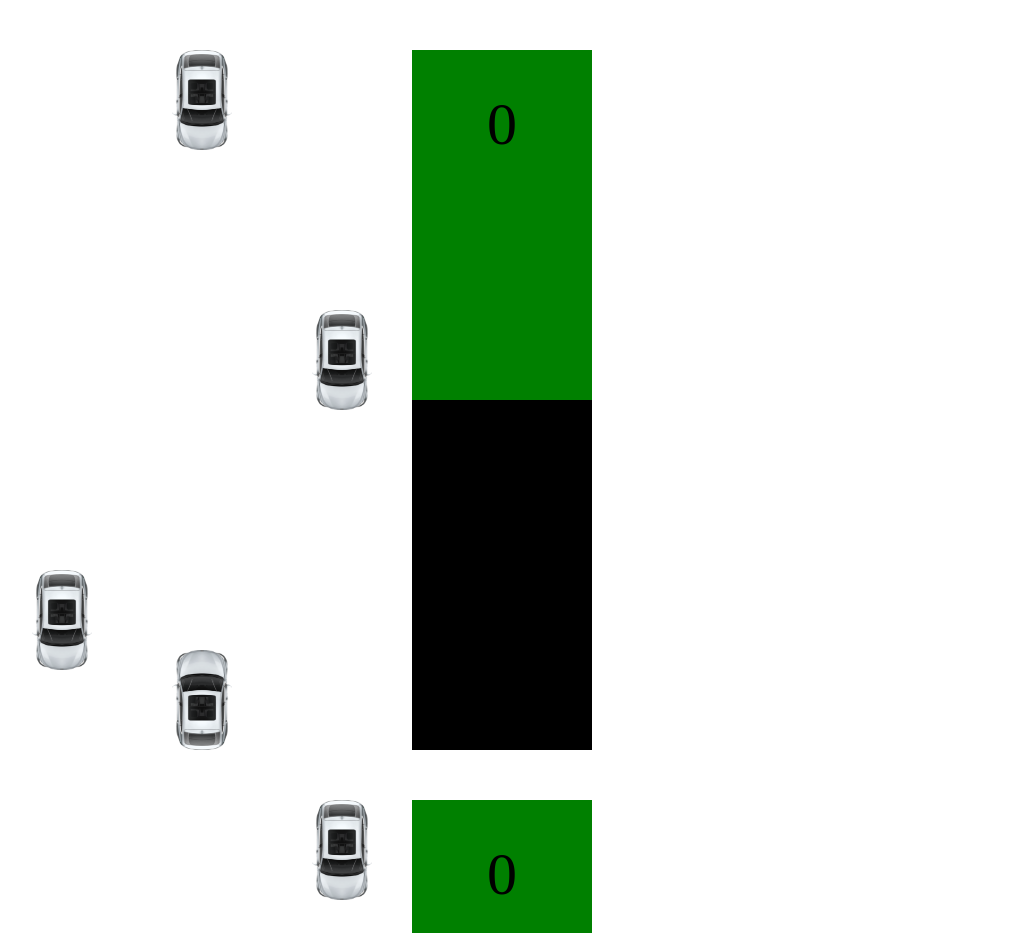
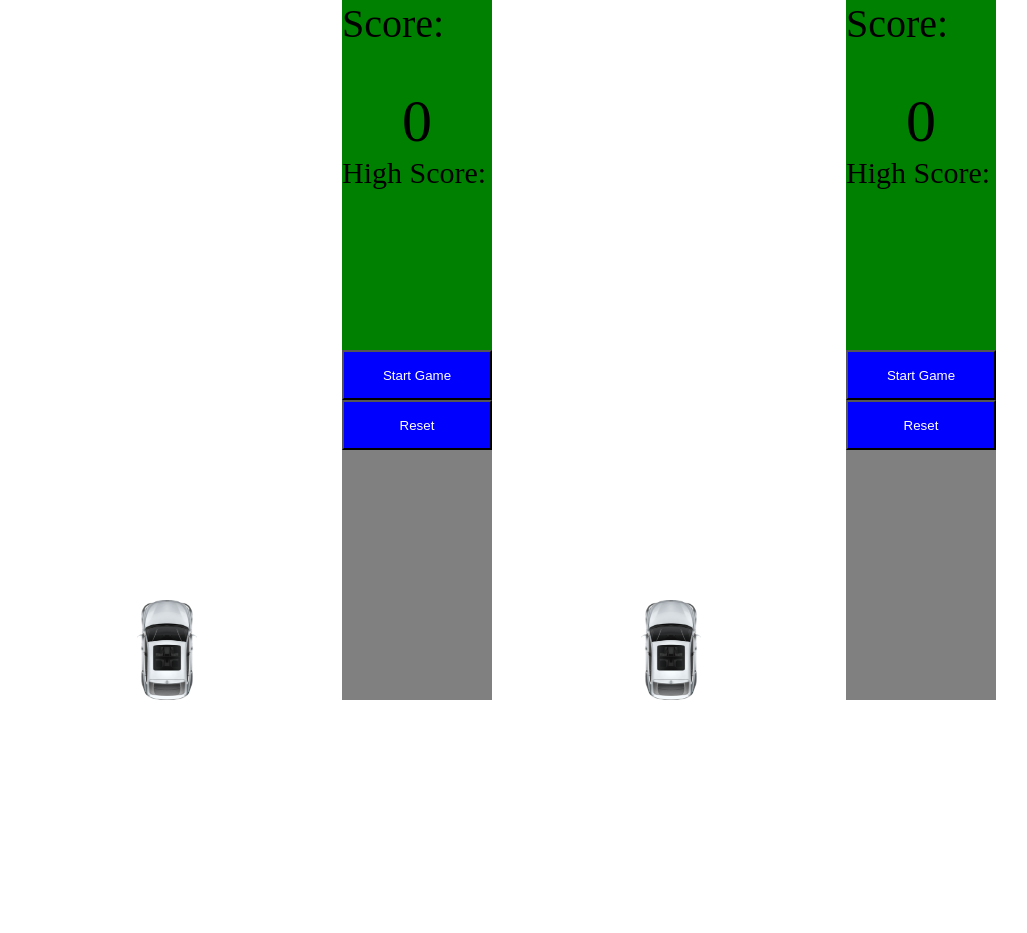
Before and after one commit to punyabz8/leapfrog, a plain HTML site: page javaScript/Assignment-4-Car-Lane-Game/index.html in a window 1280 px wide. Shown: the top 933 px of the page, without its empty margins (8-1035 px from the left). After the commit the page ends 800 px from the top, so only its background shows below. Drawn offline with Linux system fonts and the light colour scheme.

Commit message:
car lane game

```diff
--- a/javaScript/Assignment-4-Car-Lane-Game/css/style.css
+++ b/javaScript/Assignment-4-Car-Lane-Game/css/style.css
@@ -3,7 +3,6 @@
     padding: 0;
 }
 .carLane{
-    margin-top: 50px;
     width: 300px;
     height: 500px;
 }
--- a/javaScript/Assignment-4-Car-Lane-Game/js/carGame.js
+++ b/javaScript/Assignment-4-Car-Lane-Game/js/carGame.js
@@ -1,16 +1,13 @@
 (function(){
-	var position = 0;
-	var speed = 10;
-	var flag = true;
-	var gameFinished = false;
 
-	function Vehicle(lane){
+
+	function Vehicle(lane,speed){
 		this.x = null;
 		this.y = null;
 		this.lane = lane;
-		this.speed = speed;
 		this.width = 60;
 		this.height = 100;
+		this.speed = speed;
 		this.element = null;
 		this.laneWidth = null;
 		this.laneMiddle = null;
@@ -46,7 +43,7 @@
 		}
 		this.createCar = function(gameContainer,laneNo){
 			var vehicle = document.createElement('div');
-			vehicle.style.background = 'url("./image/car.png")';
+			vehicle.style.background = 'url("./image/car1.png")';
 			vehicle.style.position = 'absolute';
 			vehicle.style.backgroundSize = '60px 100px';
 			vehicle.style.width = this.width + 'px';
@@ -73,6 +70,9 @@
 		this.laneMiddle = null;
 		this.containerWidth = null;
 		this.containerHeight = null;
+		var gameFinished = false;
+
+
 		var that = this;
 
 		// this.vehicleType = [{'type': 'car', 'width': '50px', 'height': '100px'}];
@@ -83,17 +83,21 @@
 			this.laneWidth = Math.floor(gameContainer.offsetWidth / 3);
 			this.laneMiddle = Math.floor(this.laneWidth / 2) - Math.floor(this.width / 2);
 			var player = document.createElement('div');
-			player.style.background = 'url("./image/car.png")';
-			player.style.backgroundSize = '60px 100px';
-			player.style.backgroundRepeat = 'no-repeat';
+			this.element = player;
+			setBackground(this, 'car.png');
 			player.style.position = 'absolute';
 			player.style.width = this.width + 'px';
 			player.style.height = this.height + 'px';
 			document.addEventListener("keydown",this.bottonPressed.bind(this));
-			this.element = player;
 			this.setPosition((Math.floor(this.containerWidth / 2) - Math.floor(this.width / 2)), (this.containerHeight - this.height));
 			this.draw();
 			gameContainer.append(player);
+		}
+
+		this.setBackground = function(player, path){
+			player.element.style.background = 'url(./image/' + path +')';
+			player.element.style.backgroundSize = '60px 100px';
+			player.element.style.backgroundRepeat = 'no-repeat';
 		}
 
 		this.setPosition = function(x, y){
@@ -102,16 +106,19 @@
 		}
 
 		this.collision = function(vehicles){
-			var collided = false;
+			// var gameFinished = false;
 			vehicles.forEach(function(element) {
 				if (that.x < element.x + element.width &&
+					that.y < element.y + element.height &&
 					that.x + that.width > element.x &&
-					that.y < element.y + element.height &&
 					that.y + that.height > element.y) {
-						collided = true;
+						gameFinished = true;
+						setBackground(element, 'crashedRed.png');
+						setBackground(that, 'crashed.png');
+						that.draw();
 				 }
 			});
-			if(collided == true){
+			if(gameFinished == true){
 				return true;
 			}else{
 				return false;
@@ -128,7 +135,8 @@
 		}
 
 		this.bottonPressed = function(event){
-			console.log(event.which);
+			if(gameFinished == false){
+				console.log("Hgamecrashed   >",gameFinished);
 				if(event.code == "ArrowLeft"){
 					if(this.lane > 1){
 						this.lane--;
@@ -143,14 +151,22 @@
 				}
 			}
 		}
+	}
+
+	function setBackground(car, path){
+		car.element.style.background = 'url(./image/' + path +')';
+		car.element.style.backgroundSize = '60px 100px';
+		car.element.style.backgroundRepeat = 'no-repeat';
+	}
 
 	function setParentProperties(parent){
-		parent.style.backgroundColor = 'blue';
 		// parent.style.width = parent.offsetWidth < 500 ? 500 + 'px' : parent.offsetWidth;
 		// parent.style.height = parent.offsetHeight < 600 ? 600 + 'px' : parent.offsetHeight;
 		parent.style.height = '700px';
-		parent.style.width = '600px';
+		parent.style.width = '500px';
 		parent.style.position = 'relative';
+		parent.style.backgroundColor = 'gray';
+		parent.style.display = 'inline-block';
 		// parent.style.margin = '0 auto';
 	}
 
@@ -163,9 +179,10 @@
 
 	function setScoreWrapperProperties(parentInc, scoreWrapper){
 		scoreWrapper.style.float = 'right';
-		scoreWrapper.style.backgroundColor = 'black';
+		scoreWrapper.style.backgroundColor = 'gray';
 		scoreWrapper.style.height = parentInc.offsetHeight + 'px';
 		scoreWrapper.style.width = Math.floor(parentInc.offsetWidth * 0.30) + 'px';
+
 	}
 
 	function setGameContainerProperties(parentInc, gameContainer){
@@ -175,8 +192,6 @@
 		gameContainer.style.backgroundSize = parentInc.offsetWidth * 0.7 + 'px ' + parentInc.offsetHeight + 'px';
 		gameContainer.style.height = parentInc.offsetHeight + 'px';
 		gameContainer.style.width = Math.floor(parentInc.offsetWidth * 0.70) + 'px';
-		// gameContainer.style.backgroundSize = parentInc.containerWidth +'px' + 'auto';
-		// gameContainer.style.backgroundSize = 'par' + parentInc.containerHeight + 'px';
 
 	}
 
@@ -188,7 +203,7 @@
 		backgroundWrapper.style.width = parentInc.offsetWidth + 'px';
 	}
 
-	function setScoreContainerProperties(scoreWrapper, scoreBoard){
+	function setScoreContainerProperties(parentInc, scoreBoard){
 		scoreBoard.style.height = '50%';
 		scoreBoard.style.width = '100%';
 		scoreBoard.style.backgroundColor = 'green';
@@ -200,13 +215,25 @@
 		max = Math.floor(max);
 		return Math.floor(Math.random() * (max - min)) + min; //The maximum is exclusive and the minimum is inclusive
 	}
+	function createButton(button, text){
+		console.log(button);
+		button.style.width = '100%';
+		button.style.height = '50px';
+		button.style.color = 'white';
+		button.style.backgroundColor = 'blue';
+		button.style.boxSizing = 'border-box';
+		button.innerHTML = text;
+	}
 
 	function Game(parentElement, gameIndex){
 		var vehicles = [];
 		var increment = 3;
-		var gameInterval = null;
+		this.speed = 10;
 		this.score = null;
 		this.player = null;
+		var myHighScore = null;
+		this.highScore = null;
+		this.gameStart = false;
 		this.gameWrapper = null;
 		this.imageSlider = null;
 		this.scoreWrapper = null;
@@ -215,11 +242,15 @@
 		this.parentElement = parentElement;
 		this.parentWidth = parentElement.offsetWidth;
 		this.parentHeight = parentElement.offsetHeight;
+		var position = 0;
+		var flag = true;
 
 		var that = this;
 
 		this.init = function(){
+			var temp = document.createElement('p');
 			var score = document.createElement('p');
+			var highScore = document.createElement('p');
 			var option = document.createElement('div');
 			var scoreBoard = document.createElement('div');
 			var startBtn = document.createElement('button');
@@ -235,6 +266,7 @@
 			setBackgroundWrapperProperties(gameContainer, backgroundWrapper);
 			setScoreContainerProperties(scoreWrapper, scoreBoard);
 			this.score = score;
+			this.highScore = highScore;
 			this.gameWrapper = gameWrapper;
 			this.scoreWrapper = scoreWrapper;
 			this.gameContainer = gameContainer;
@@ -242,40 +274,79 @@
 			this.parentElement.append(scoreWrapper);
 			this.gameWrapper.append(gameContainer);
 			this.gameContainer.append(backgroundWrapper);
-
+			temp.innerHTML = 'Score:';
+			temp.style.fontSize = 40 + 'px';
 			score.innerHTML = 0;
 			score.style.textAlign = 'center';
 			score.style.fontSize = 60 + 'px';
 			score.style.paddingTop = 40 + 'px';
+			scoreBoard.append(temp);
 			scoreBoard.append(score);
+			temp = document.createElement('p');
+			temp.innerHTML = 'High Score:';
+			temp.style.fontSize = 30 + 'px';
+			highScore.style.fontSize = 40 + 'px';
+			highScore.style.textAlign = 'center';
+			scoreBoard.append(temp);
+			scoreBoard.append(highScore);
+			console.log('my high score > ',myHighScore);
+			highScore.innerHTML = myHighScore;
+
+			createButton(startBtn, 'Start Game');
+			createButton(resetBtn, 'Reset');
+			startBtn.onclick = function(){that.startGame();};
+			resetBtn.onclick = function(){that.resetGame();};
+
+			// startBtn.onclick = this.startGame.bind(this);
+			resetBtn.onclick = this.resetGame.bind(this);
 			this.scoreWrapper.append(scoreBoard);
+			this.scoreWrapper.append(startBtn);
+			this.scoreWrapper.append(resetBtn);
 
 			var player = new PlayerVehicle(this.gameContainer);
 			player.init(this.gameContainer);
 			this.player = player;
-
-			var vehicle = new Vehicle();
+			var vehicle = new Vehicle(getRandomInt(1, 4), that.speed);
 			vehicle.init(this.gameContainer);
 			vehicles.push(vehicle);
 
-			this.startGame();
+			// this.startGame();
 		}
 
 		this.startGame= function(){
+			if(this.gameStart == false){
 				this.gameInterval = setInterval(function(){
 					that.gameContinue();
 					that.newCars();
 				},40 - increment);
+				this.gameStart = true;
+			}
+		}
+		this.resetGame = function(){
+			flag = true;
+			position = 0;
+			increment = 3;
+			this.speed = 10;
+			this.gameStart = false;
+			for(var i = vehicles.length-1; i>= 0; i--) {
+				that.gameContainer.removeChild(vehicles[i].element);
+				vehicles.pop();
+			}
+			this.parentElement.innerHTML = '';
+			this.init();
 		}
 
 		this.gameContinue = function() {
-			if(gameFinished == true){
+			if(this.player.gameFinished == true){
 				clearInterval(this.gameInterval);
-				this.resetGame();
 			}else{
 				this.player.movePlayer();
 				if(this.player.collision(vehicles) == true){
-					gameFinished = true;
+					this.player.gameFinished = true;
+					if(that.score.innerHTML > that.highScore.innerHTML){
+						that.highScore.innerHTML = that.score.innerHTML;
+						myHighScore = that.score.innerHTML;
+					}
 				}
 				for(var i = 0; i< vehicles.length; i++){
 					vehicles[i].moveCar();
@@ -287,13 +358,15 @@
 					}
 				}
 				position += increment;
-				this.gameContainer.style.backgroundPositionY=position+"px";
+				this.gameContainer.style.backgroundPositionY=position+"px";////////////////////////////////////////////////
 				if(this.score.innerHTML % 5 == 0 && this.score.innerHTML != 0){
 					if(flag == true){
-						speed += 1;
-						increment += 2;
+						this.speed += 1;
+						increment++;
 						vehicles.forEach(function(el) {
-							el.speed = speed;
+							console.log(that.speed);
+
+							el.speed = that.speed;
 						});
 						flag = false;
 					}
@@ -304,14 +377,13 @@
 			}
 		}
 		this.newCars = function(){
-			newCar = vehicles[vehicles.length - 1].y > 150 ? true : false;
+			newCar = vehicles[vehicles.length - 1].y > (this.player.height * 2.5) ? true : false;
 			if(newCar == true){
-				var vehicle = new Vehicle(getRandomInt(1, 4));
+				console.log(that.speed);
+				var vehicle = new Vehicle(getRandomInt(1, 4), that.speed);
 				vehicle.init(this.gameContainer);
 				vehicles.push(vehicle);
 			}
-		}
-		this.resetGame = function(){
 		}
 	}
 
```
Also changed, not shown: javaScript/Assignment-4-Car-Lane-Game/index.html (+0 -1 lines), javaScript/Assignment-4-Car-Lane-Game/image/car1.jpg (deleted), javaScript/Assignment-4-Car-Lane-Game/image/car1.png (added), javaScript/Assignment-4-Car-Lane-Game/image/crashed.png (added), javaScript/Assignment-4-Car-Lane-Game/image/crashedRed.png (added), javaScript/Assignment-4-Car-Lane-Game/image/fire.png (added). Lines whose indentation alone changed are shown as unchanged.
